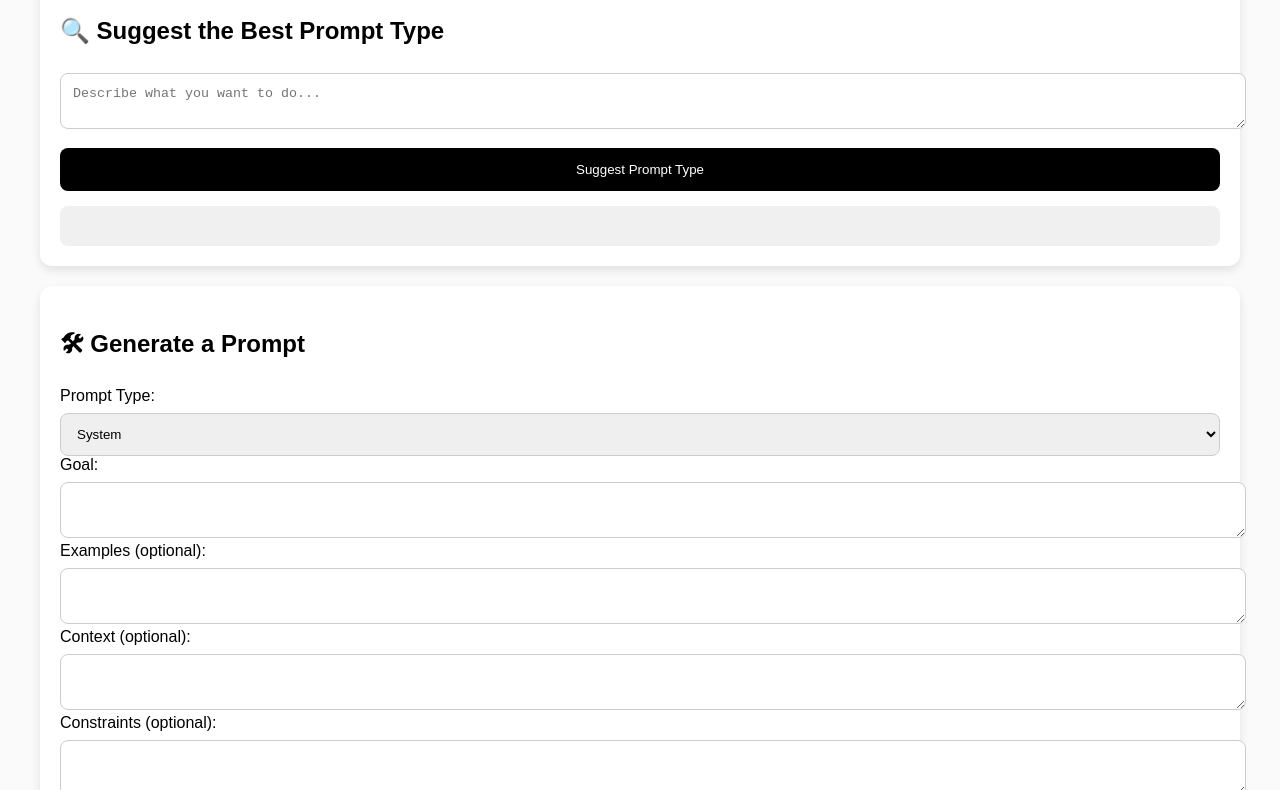
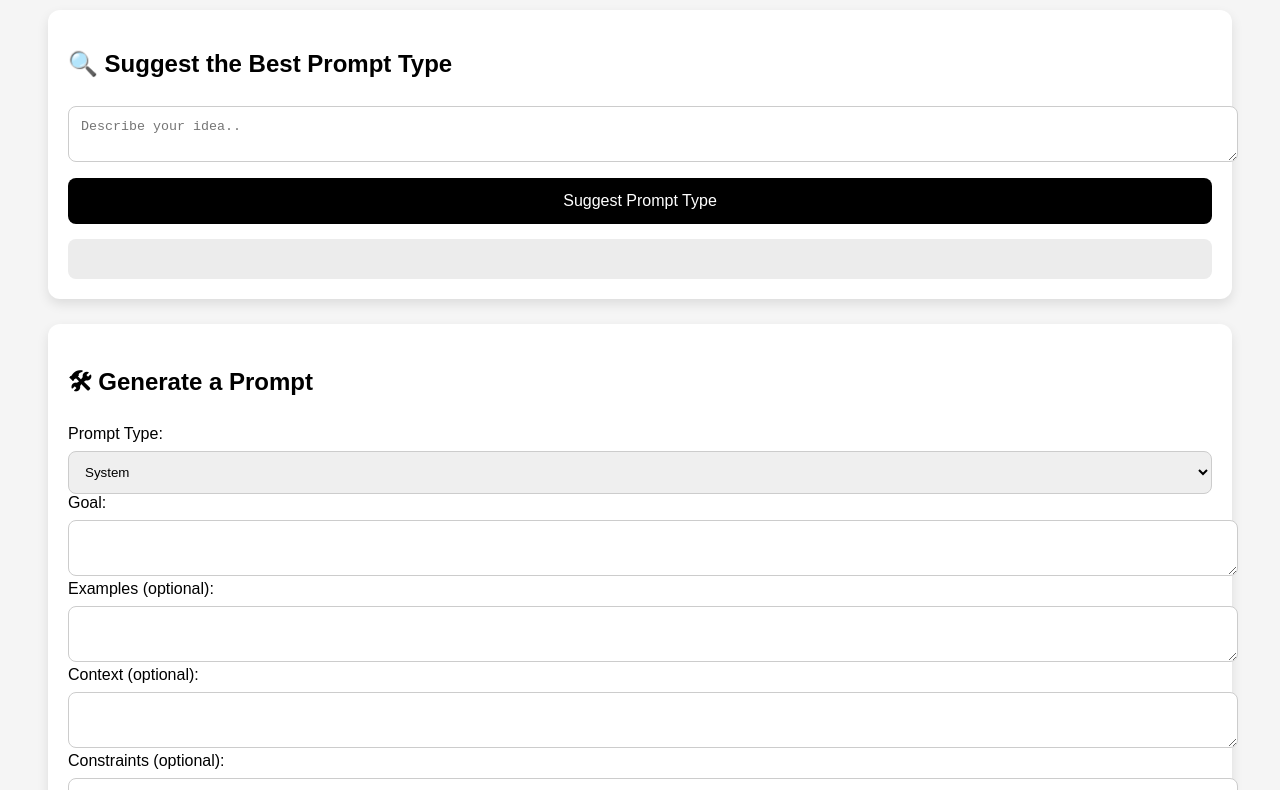
Before and after one commit to Kaled1122/prompt-engine, a plain HTML site: page index.html in a window 1280 px wide. Shown: the part 121-911 px from the top of the page. Drawn offline with Linux system fonts and the light colour scheme.

Commit message:
Update index.html

```diff
--- a/index.html
+++ b/index.html
@@ -3,16 +3,49 @@
 <head>
   <title>AI Prompt Builder</title>
   <style>
-    body { font-family: Arial; margin: 40px; background: #fafafa; }
+    body {
+      font-family: Arial, sans-serif;
+      padding: 40px;
+      background: #f5f5f5;
+    }
     h1 { font-size: 32px; }
-    textarea, select, input { width: 100%; padding: 12px; margin-top: 8px; border-radius: 8px; border: 1px solid #ccc; }
-    button { padding: 14px; background: black; color: white; width: 100%; border: none; border-radius: 8px; margin-top: 15px; cursor: pointer; }
+    .section {
+      background: white;
+      padding: 20px;
+      border-radius: 12px;
+      box-shadow: 0 5px 12px rgba(0,0,0,0.1);
+      margin-top: 25px;
+    }
+    textarea, select {
+      width: 100%;
+      padding: 12px;
+      margin-top: 8px;
+      border-radius: 8px;
+      border: 1px solid #ccc;
+    }
+    button {
+      padding: 14px;
+      background: black;
+      color: white;
+      width: 100%;
+      border: none;
+      border-radius: 8px;
+      margin-top: 12px;
+      cursor: pointer;
+      font-size: 16px;
+    }
     button:hover { background: #333; }
-    .section { background: white; padding: 20px; border-radius: 12px; margin-top: 20px; box-shadow: 0 4px 10px rgba(0,0,0,0.1); }
-    .output { background: #f0f0f0; padding: 20px; white-space: pre-wrap; border-radius: 8px; margin-top: 15px; }
+    .output {
+      background: #ececec;
+      padding: 20px;
+      white-space: pre-wrap;
+      border-radius: 8px;
+      margin-top: 15px;
+    }
   </style>
 
   <script>
+    // ---- SUGGEST MODE ----
     async function suggestPrompt() {
       const idea = document.getElementById("idea").value;
 
@@ -26,6 +59,7 @@
       document.getElementById("suggested_output").innerText = data.result;
     }
 
+    // ---- GENERATE MODE ----
     async function generatePrompt() {
       const payload = {
         ptype: document.getElementById("ptype").value,
@@ -54,7 +88,7 @@
 
 <div class="section">
   <h2>🔍 Suggest the Best Prompt Type</h2>
-  <textarea id="idea" placeholder="Describe what you want to do..."></textarea>
+  <textarea id="idea" placeholder="Describe your idea.."></textarea>
   <button onclick="suggestPrompt()">Suggest Prompt Type</button>
   <div class="output" id="suggested_output"></div>
 </div>
```
